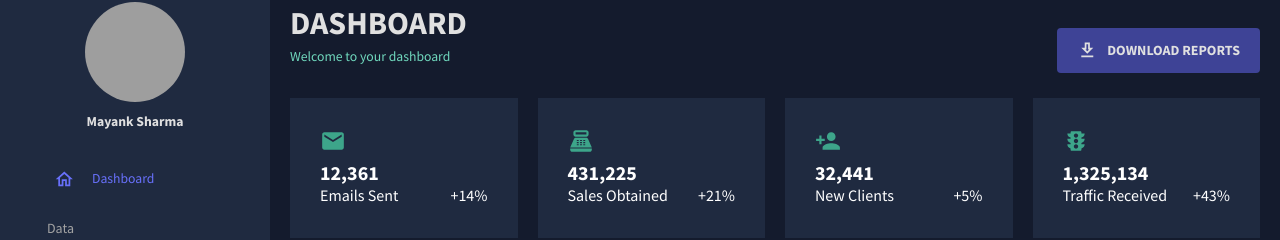
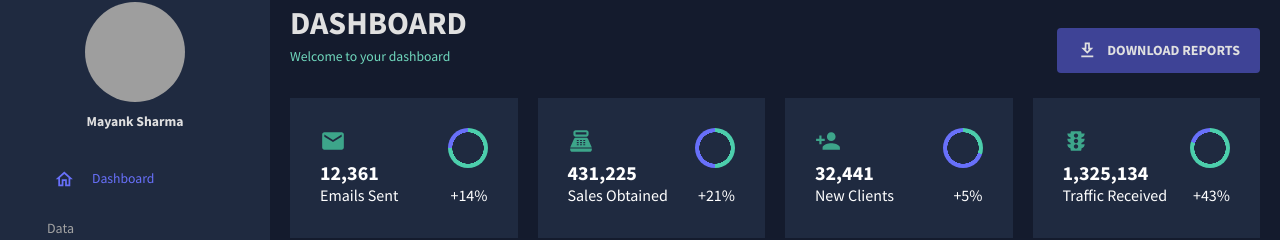
Before and after one commit to byte-mayank/admin-dashboard, a React (Create React App) app: page / in a window 1280 px wide. Shown: the part 85-325 px from the top of the page. Built offline with nearby package versions, Linux system fonts and the light colour scheme; grey boxes are pictures that could not be loaded.

Commit message:
add missing syntax

```diff
--- a/src/components/ProgressCircle.jsx
+++ b/src/components/ProgressCircle.jsx
@@ -10,7 +10,7 @@ const ProgressCircle = ({ progress = "0.75", size = "40" }) => {
     <Box
       sx={{
         background: `radial-gradient(${colors.primary[400]} 55%, transparent 56%),
-    conic-gradient(transparent 0deg ${angle}deg, ${colors.blueAccent[500]} ${angle}deg 360) ${colors.greenAccent[500]}`,
+    conic-gradient(transparent 0deg ${angle}deg, ${colors.blueAccent[500]} ${angle}deg 360deg), ${colors.greenAccent[500]}`,
         borderRadius: "50%",
         width: `${size}px`,
         height: `${size}px`,
```
